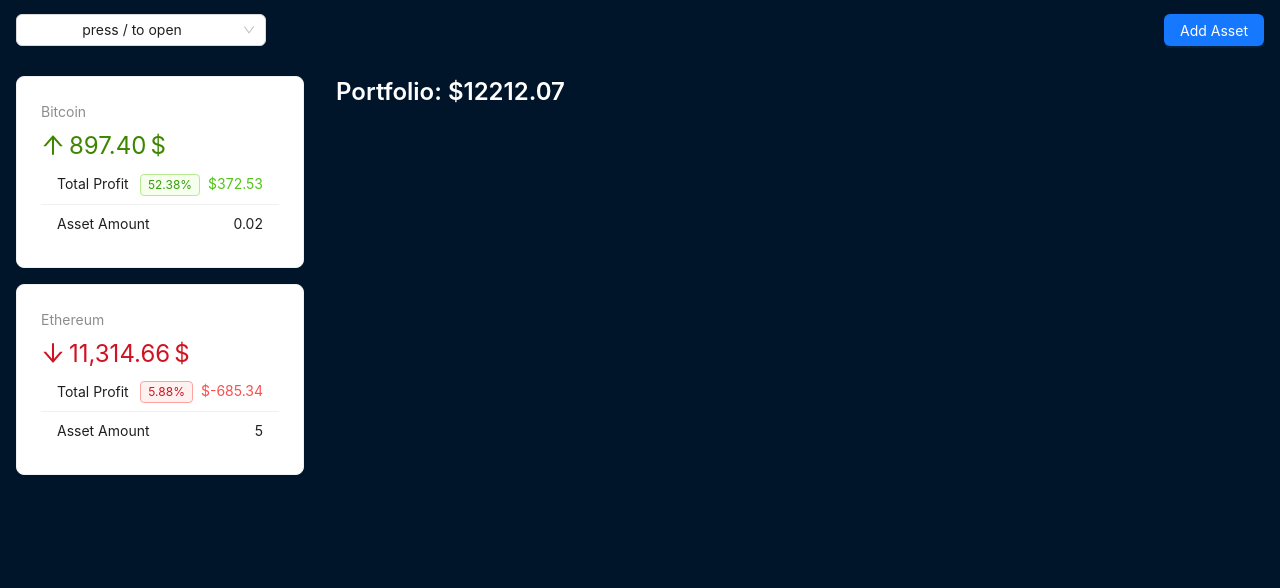
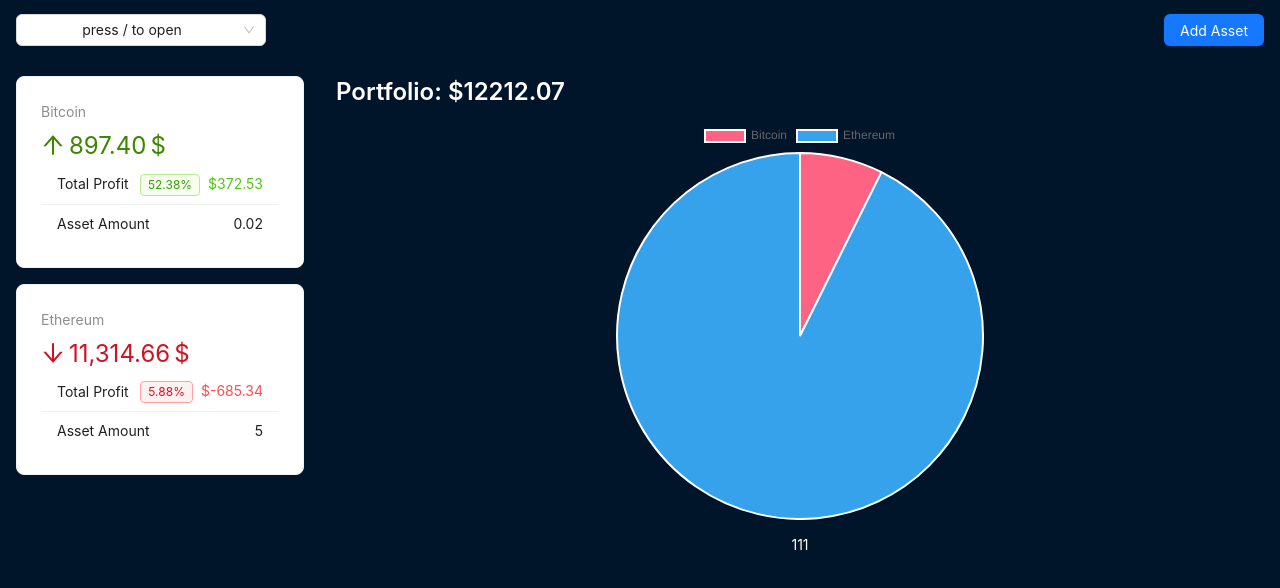
Before and after one commit to SunSplendor/CryptoApp, a React (Vite) app: page / in a window 1280 px wide. Shown: the top 588 px of the page. Built offline with nearby package versions, Linux system fonts and the light colour scheme.

Commit message:
Add Portfolio Chart to the main section using third-party library

```diff
--- a/package.json
+++ b/package.json
@@ -12,6 +12,7 @@
   "dependencies": {
     "antd": "^5.14.2",
     "react": "^18.2.0",
+    "react-chartjs-2": "^5.2.0",
     "react-dom": "^18.2.0"
   },
   "devDependencies": {
--- a/src/components/layout/AppContent.jsx
+++ b/src/components/layout/AppContent.jsx
@@ -1,5 +1,7 @@
 import { Layout, Typography } from 'antd';
 import { useCrypto } from '../../context/crypto-context';
+import PortfolioChart from './PortfolioChart';
+import AssetsTable from './AssetsTable';
 
 const contentStyle = {
     textAlign: 'center',
@@ -31,6 +33,8 @@
                     .reduce((acc, v) => (acc += v), 0)
                     .toFixed(2)}
             </Typography.Title>
+            <PortfolioChart />
+            <AssetsTable />
         </Layout.Content>
     )
 }
--- /dev/null
+++ b/src/components/layout/AssetsTable.jsx
@@ -0,0 +1,3 @@
+export default function AssetsTable() {
+    return <div>111</div>
+}
--- /dev/null
+++ b/src/components/layout/PortfolioChart.jsx
@@ -0,0 +1,40 @@
+import { Chart as ChartJS, ArcElement, Tooltip, Legend } from 'chart.js';
+import { Pie } from 'react-chartjs-2';
+import { useCrypto } from '../../context/crypto-context';
+
+ChartJS.register(ArcElement, Tooltip, Legend);
+
+export default function PortfolioChart() {
+    const { assets } = useCrypto()
+
+    const data = {
+        labels: assets.map((a) => a.name),
+        datasets: [
+            {
+                label: '$',
+                data: assets.map((a) => a.totalAmount),
+                backgroundColor: [
+                    'rgba(255, 99, 132, 1)',
+                    'rgba(54, 162, 235, 1)',
+                    'rgba(255, 206, 86, 1)',
+                    'rgba(75, 192, 192, 1)',
+                    'rgba(153, 102, 255, 1)',
+                    'rgba(255, 159, 64, 1)',
+                ],
+            },
+        ],
+    }
+
+    return (
+        <div
+            style={{
+                display: 'flex',
+                marginBottom: '1rem',
+                justifyContent: 'center',
+                height: 400
+            }}
+        >
+            <Pie data={data} />
+        </div>
+    )
+}
--- a/src/context/crypto-context.jsx
+++ b/src/context/crypto-context.jsx
@@ -21,6 +21,7 @@
                 growPercent: percentDifference(asset.price, coin.price),
                 totalAmount: asset.amount * coin.price,
                 totalProfit: asset.amount * coin.price - asset.amount * asset.price,
+                name: coin.name,
                 ...asset,
             }
         })
```
Also changed, not shown: 1 other file (tests, documents, lock files or other folders).
